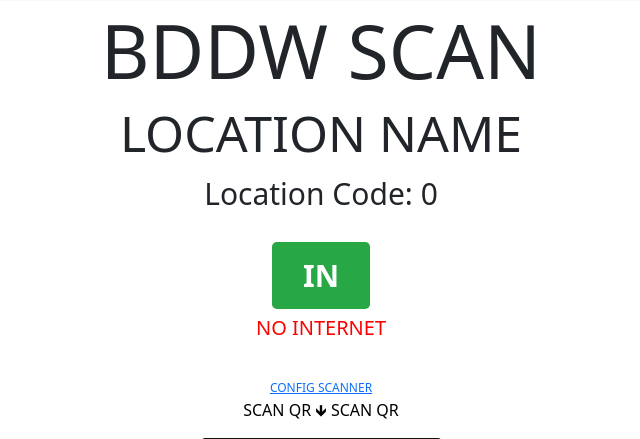
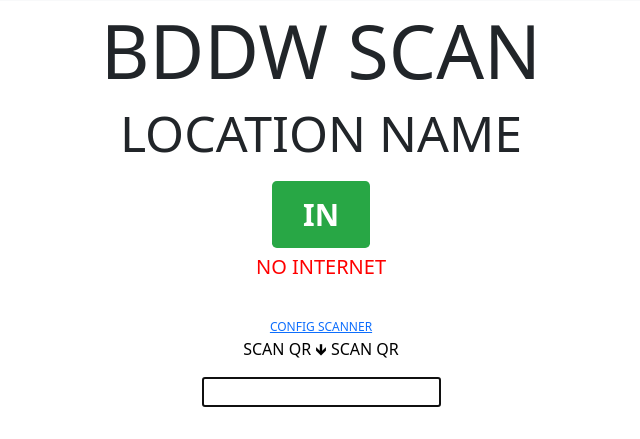
Before and after one commit to dev-bddw/terminal_scans, a Django app: page / in a window 1280 px wide. Shown: the part 15-454 px from the top of the page, without its empty margins (319-959 px from the left). Run offline with Django 3.2, Linux system fonts and the light colour scheme; data that the repository does not hold is empty; parts of the project's set-up code (start-up, migrations or seed data) failed here and were passed over; some libraries are stand-ins or nearby versions.

Commit message:
removing location code from top

```diff
--- a/scans/templates/scan.html
+++ b/scans/templates/scan.html
@@ -6,7 +6,6 @@
   <div class="text-center">
     <h5 style="font-size: 75px;">BDDW SCAN</h5>
     <h3 style="font-size: 50px;">{{location_name}}</h3>
-    <p style="font-size: 30px;">Location Code: {{location_code}}</p>
     <button id="in-out-toggle" type="button" class="btn btn-lg"
             style="background-color: {% if scan_mode == "IN" %}#28a745{% else %}#dc3545{% endif %}; color: white; font-size: 30px; font-weight: bold; padding: 10px 30px; margin-top: 10px;"
             onclick="toggleButton(this);"
```
